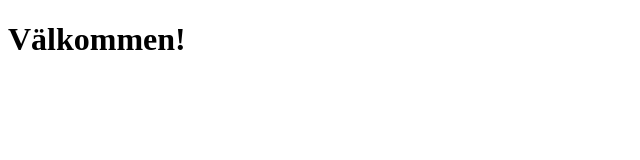
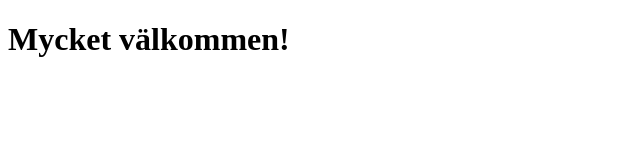
Before and after one commit to henrikvilhelmberglund/frontend-projekt-git-exercise, a plain HTML site: page index.html in a window 1280 px wide. Shown: the whole page, without its empty margins (0-640 px from the left). Drawn offline with Linux system fonts and the light colour scheme.

Commit message:
Changed the headline

```diff
--- a/index.html
+++ b/index.html
@@ -7,6 +7,6 @@
     <title>Document</title>
   </head>
   <body>
-    <h1>Välkommen!</h1>
+    <h1>Mycket välkommen!</h1>
   </body>
 </html>
```
